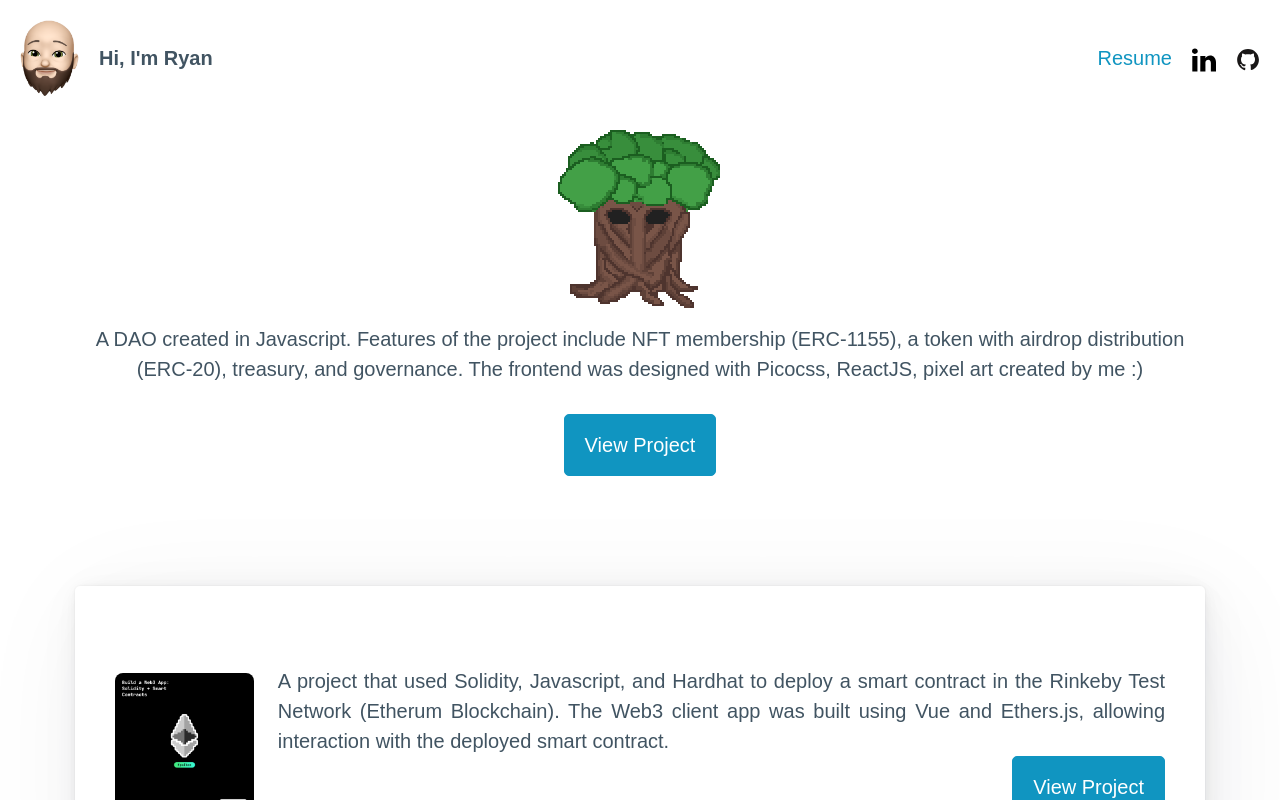
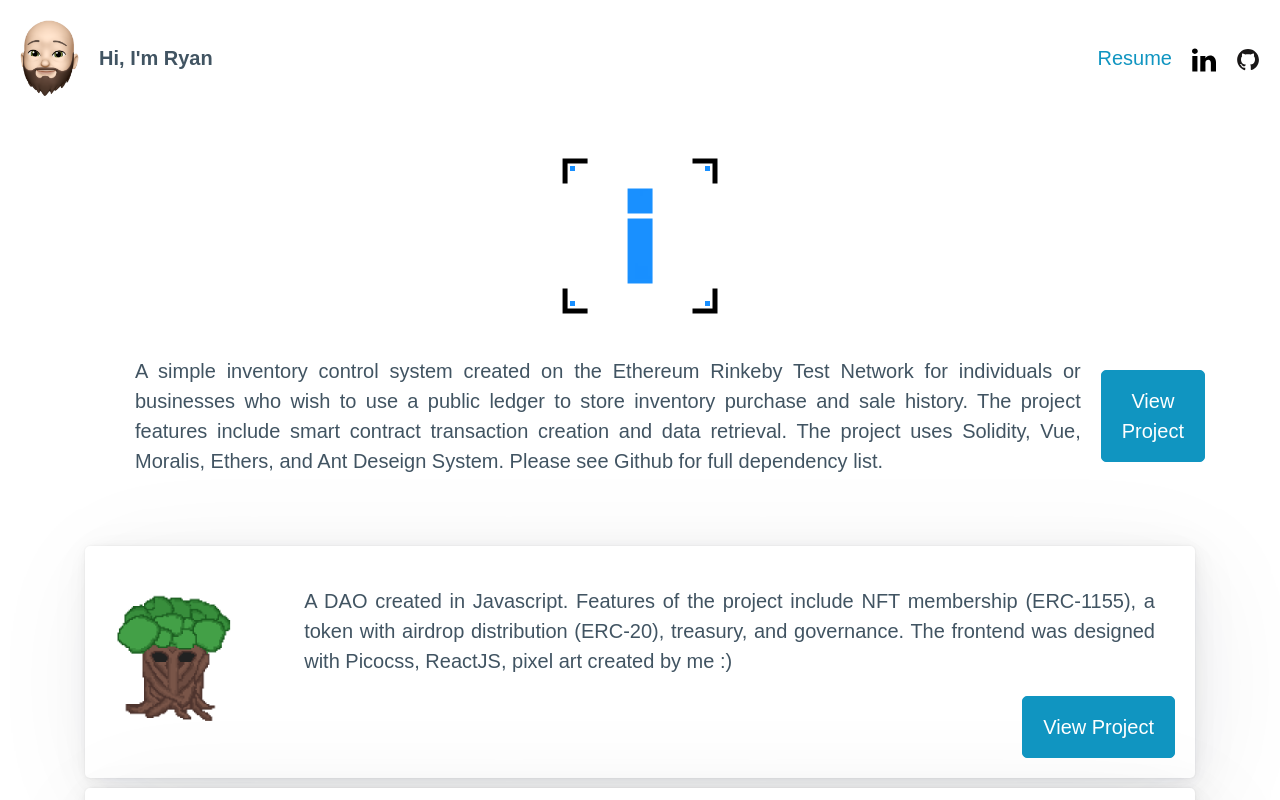
Before and after one commit to rholderfield/minimaldevtek, a Vue app: page / in a window 1280 px wide. Shown: the top 800 px of the page. Built offline with nearby package versions, Linux system fonts and the light colour scheme.

Commit message:
adding new project

```diff
--- a/src/App.vue
+++ b/src/App.vue
@@ -32,21 +32,32 @@
         </ul>
       </nav>
       <header class="container">
-        <img class="yew" src="./assets/yew.png" alt="tree" />
+        <img
+          class="headerlogo"
+          src="./assets/pixlogo.193d524b.png"
+          alt="invblock logo"
+        />
+        <div class="showcase">
+          <div class="description">
             <p>
-          A DAO created in Javascript. Features of the project include NFT
-          membership (ERC-1155), a token with airdrop distribution (ERC-20),
-          treasury, and governance. The frontend was designed with Picocss,
-          ReactJS, pixel art created by me :)
+              A simple inventory control system created on the Ethereum Rinkeby
+              Test Network for individuals or businesses who wish to use a
+              public ledger to store inventory purchase and sale history. The
+              project features include smart contract transaction creation and
+              data retrieval. The project uses Solidity, Vue, Moralis, Ethers,
+              and Ant Deseign System. Please see Github for full dependency
+              list.
             </p>
-        <p>
+          </div>
+          <div class="buttonContainer">
             <a
-            href="https://plantatree.digitaldevtek.com/"
+              href="https://invblock.digitaldevtek.com/"
               target="_blank"
               role="button"
               >View Project</a
             >
-        </p>
+          </div>
+        </div>
       </header>
     </div>
     <!-- ./ Header -->
@@ -57,6 +68,32 @@
         <section>
           <article>
             <div class="showcase">
+              <a href="https://plantatree.digitaldevtek.com/" target="_blank"
+                ><img src="./assets/yew.png" alt="tree"
+              /></a>
+              <div class="container">
+                <div class="description">
+                  <p>
+                    A DAO created in Javascript. Features of the project include
+                    NFT membership (ERC-1155), a token with airdrop distribution
+                    (ERC-20), treasury, and governance. The frontend was
+                    designed with Picocss, ReactJS, pixel art created by me :)
+                  </p>
+                </div>
+                <div class="buttonContainer">
+                  <a
+                    href="https://plantatree.digitaldevtek.com/"
+                    target="_blank"
+                    role="button"
+                    >View Project</a
+                  >
+                </div>
+              </div>
+            </div>
+          </article>
+
+          <article>
+            <div class="showcase">
               <a href="https://blockpager.digitaldevtek.com/" target="_blank"
                 ><img src="./assets/blockpager.png" alt="buildspace web3 nft"
               /></a>
@@ -64,15 +101,15 @@
                 <div class="description">
                   <p>
                     A project that used Solidity, Javascript, and Hardhat to
-                    deploy a smart contract in the Rinkeby Test Network (Etherum
-                    Blockchain). The Web3 client app was built using Vue and
-                    Ethers.js, allowing interaction with the deployed smart
-                    contract.
+                    deploy a smart contract in the Rinkeby Test Network
+                    (Ethereum Blockchain). The Web3 client app was built using
+                    Vue and Ethers.js, allowing interaction with the deployed
+                    smart contract.
                   </p>
                 </div>
                 <div class="buttonContainer">
                   <a
-                    href="https://blockpager.digitaldevtek.com/#/"
+                    href="https://blockpager.digitaldevtek.com"
                     target="_blank"
                     role="button"
                     >View Project</a
@@ -164,7 +201,8 @@ img.selfie {
 }
 
 header.container {
-  padding-top: 8px;
+  padding-top: 1em;
+  padding-bottom: 2em;
 }
 
 img.icon {
@@ -172,26 +210,35 @@ img.icon {
   height: 24px;
 }
 
-img.yew {
+img.headerlogo {
+  padding: 1em;
   height: auto;
   width: 200px;
 }
 
+article {
+  margin: 0.5em !important;
+  padding: 1em !important;
+}
 div.showcase {
   display: flex;
   background-color: transparent;
   align-items: center;
 
   img {
-    border-radius: 8px;
+    border-radius: 1em;
     height: auto;
     width: 160px;
   }
 
   p {
-    margin: 0px;
-    padding-left: 24px;
+    margin: 0;
+    padding-left: 2em;
     text-align: justify;
+  }
+
+  .description {
+    padding: 1em;
   }
 
   .buttonContainer {
```
Also changed, not shown: src/assets/pixlogo.193d524b.png (added). Lines whose indentation alone changed are shown as unchanged.
